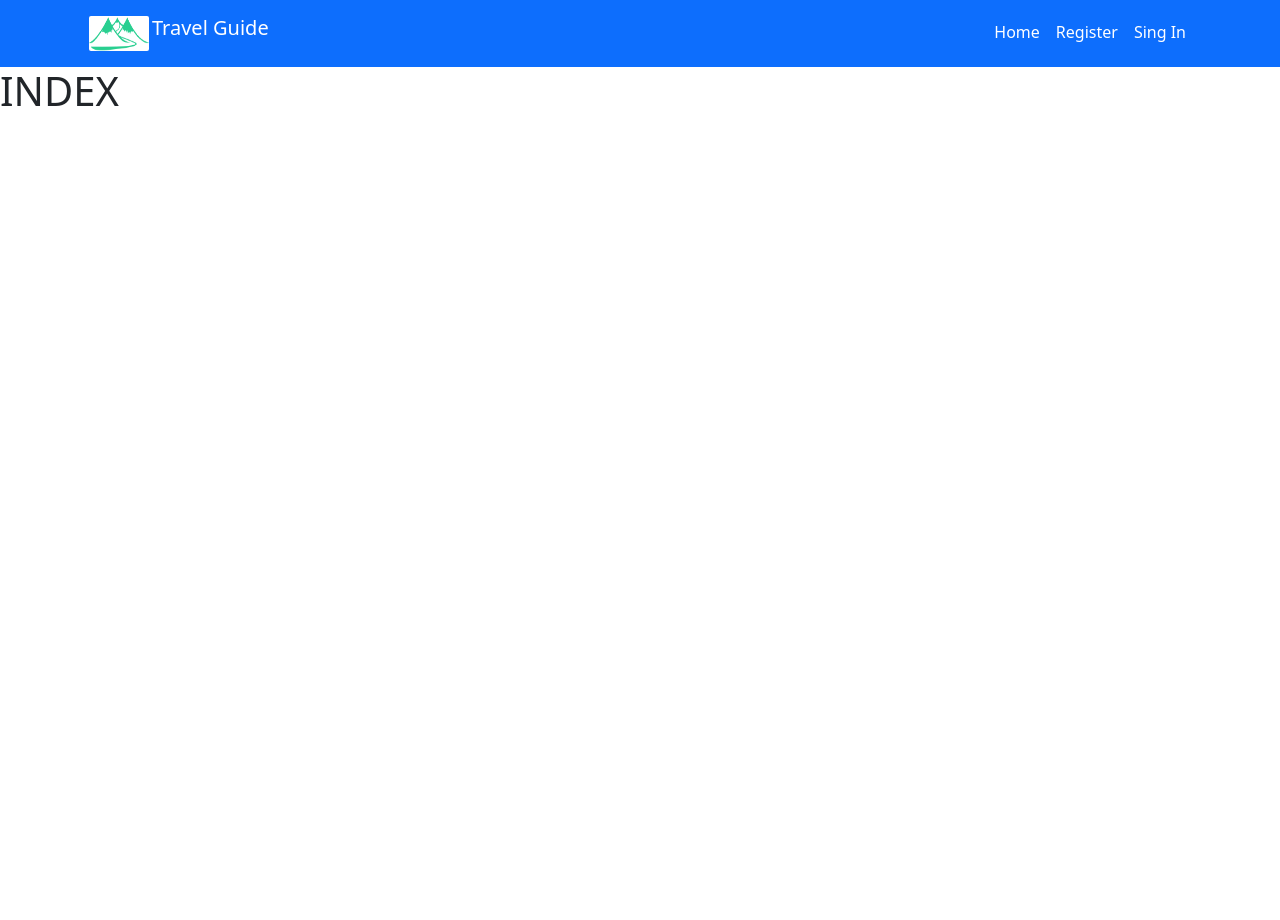
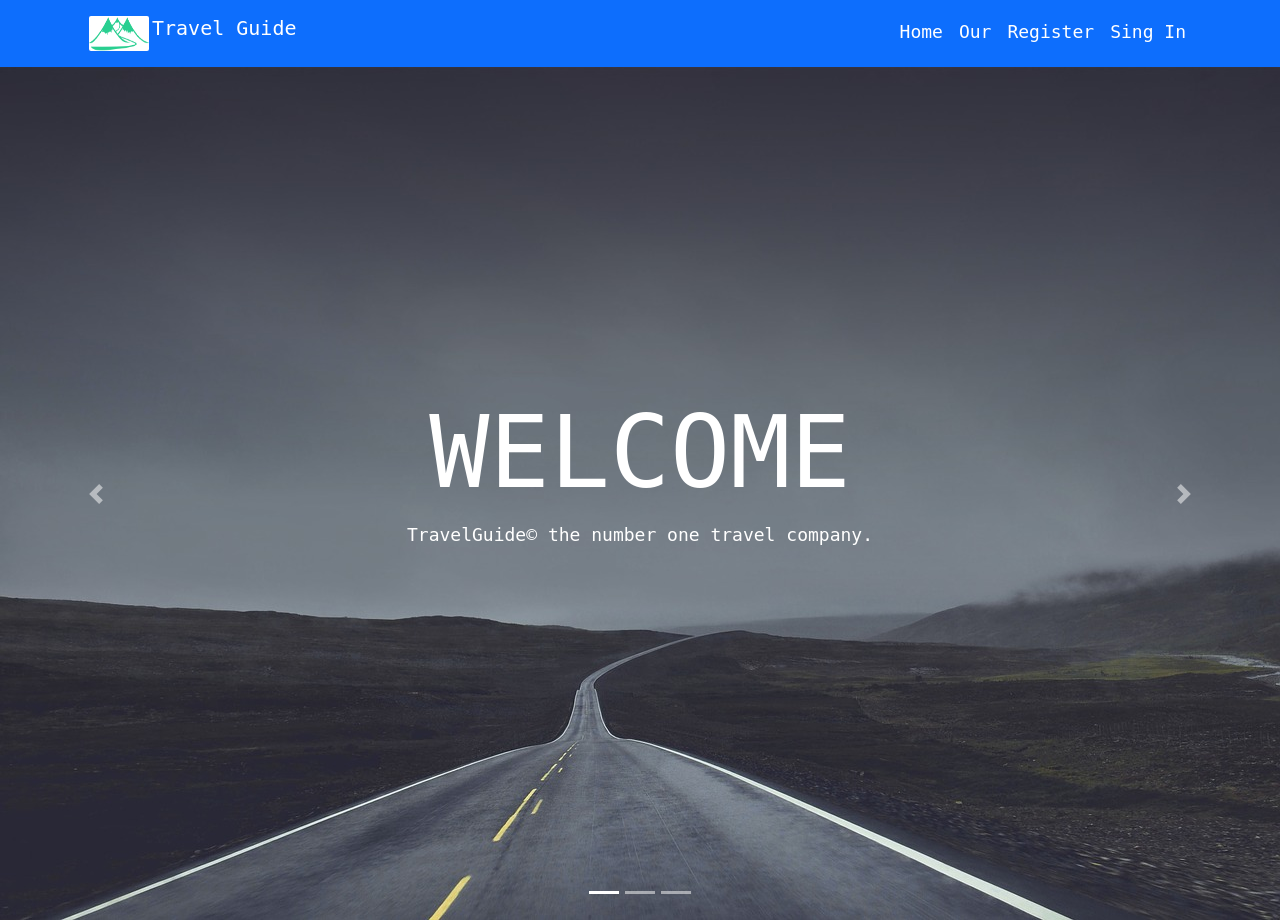
Before and after one commit to LuisATapia/travelGuide5TSM1, a PHP site: page / in a window 1280 px wide. Before the commit the page ends 106 px from the top, so only its background shows below. Run offline with PHP 8.4, Linux system fonts and the light colour scheme.

Commit message:
index update

```diff
--- a/index.php
+++ b/index.php
@@ -2,14 +2,76 @@
     <head>
         <title>Index</title>
         <?php require("head.php")  ?>
+          <style>
+    body{
+      font-family: monospace;
+      font-size: 18px;
+      text-align: justify;
 
+    }
+    h1{
+      text-align: center;
+      font-size: 100px;
+
+    }
+    #descriptions{
+      transform: translateY(-150%);
+    }
+    .con{
+      background-image: url(img/logo_travelguide.PNG);
+      background-attachment: fixed;
+      background-size: 100vw 100vh;
+    }
+    #con{
+      background-color: rgba(255,255,255,0.8)
+    }
+  </style>
     </head>
     <body>
         <?php require("menu_Standart.php") ?>
-        <h1>INDEX</h1>
-        <form>
-
-
-        </form>
+        <div id="carouselExampleCaptions" class="carousel slide" data-ride="carousel">
+    <ol class="carousel-indicators">
+      <li data-target="#carouselExampleCaptions" data-slide-to="0" class="active"></li>
+      <li data-target="#carouselExampleCaptions" data-slide-to="1"></li>
+      <li data-target="#carouselExampleCaptions" data-slide-to="2"></li>
+    </ol>
+    <div class="carousel-inner">
+      <div class="carousel-item active">
+       <a href="#">
+        <img src="img/slide1.jpg" class="d-block w-100" alt="...">
+        <div class="carousel-caption d-none d-md-block" id="descriptions">
+          <h1>WELCOME</h1>
+          <p>TravelGuide&copy; the number one travel company.</p>
+        </div>
+      </a>
+    </div>
+    <div class="carousel-item">
+     <a href="our.php">
+      <img src="img/slide2.jpg" class="d-block w-100" alt="...">
+      <div class="carousel-caption d-none d-md-block" id="descriptions">
+        <h1>KNOW US</h1>
+        <p>Come and meet part of us.</p>
+      </div>
+    </a>
+  </div>
+  <div class="carousel-item">
+   <a href="register_Users.php">
+    <img src="img/slide3.jpg" class="d-block w-100" alt="...">
+    <div class="carousel-caption d-none d-md-block" id="descriptions">
+      <h1>REGISTER NOW</h1>
+      <p>Be part of us.</p>
+    </div>
+  </a>
+</div>
+</div>
+<a class="carousel-control-prev" href="#carouselExampleCaptions" role="button" data-slide="prev">
+  <span class="carousel-control-prev-icon" aria-hidden="true"></span>
+  <span class="sr-only">Previous</span>
+</a>
+<a class="carousel-control-next" href="#carouselExampleCaptions" role="button" data-slide="next">
+  <span class="carousel-control-next-icon" aria-hidden="true"></span>
+  <span class="sr-only">Next</span>
+</a>
+</div>
     </body>
 </html>
--- a/menu_Standart.php
+++ b/menu_Standart.php
@@ -5,7 +5,10 @@
       <img src="img/logo_travelguide.PNG" width="60" height="35" class="d-inline-block align-top" alt="" loading="lazy" style="border-radius:2px;margin:3px;">Travel Guide</a>
       <ul class="navbar-nav ml-auto mb-2 mb-lg-1">
         <li class="nav-item">
-          <a class="nav-link active" aria-current="page" href="#">Home</a>
+          <a class="nav-link active" aria-current="page" href="index.php">Home</a>
+        </li>
+         <li class="nav-item">
+          <a class="nav-link active" aria-current="page" href="our.php">Our</a>
         </li>
         <li class="nav-item">
           <a class="nav-link active" href="register_Users.php">Register</a>
```
Also changed, not shown: our.php (added, +53 -0 lines), img/slide1.jpg (added), img/slide2.jpg (added), img/slide3.jpg (added).
